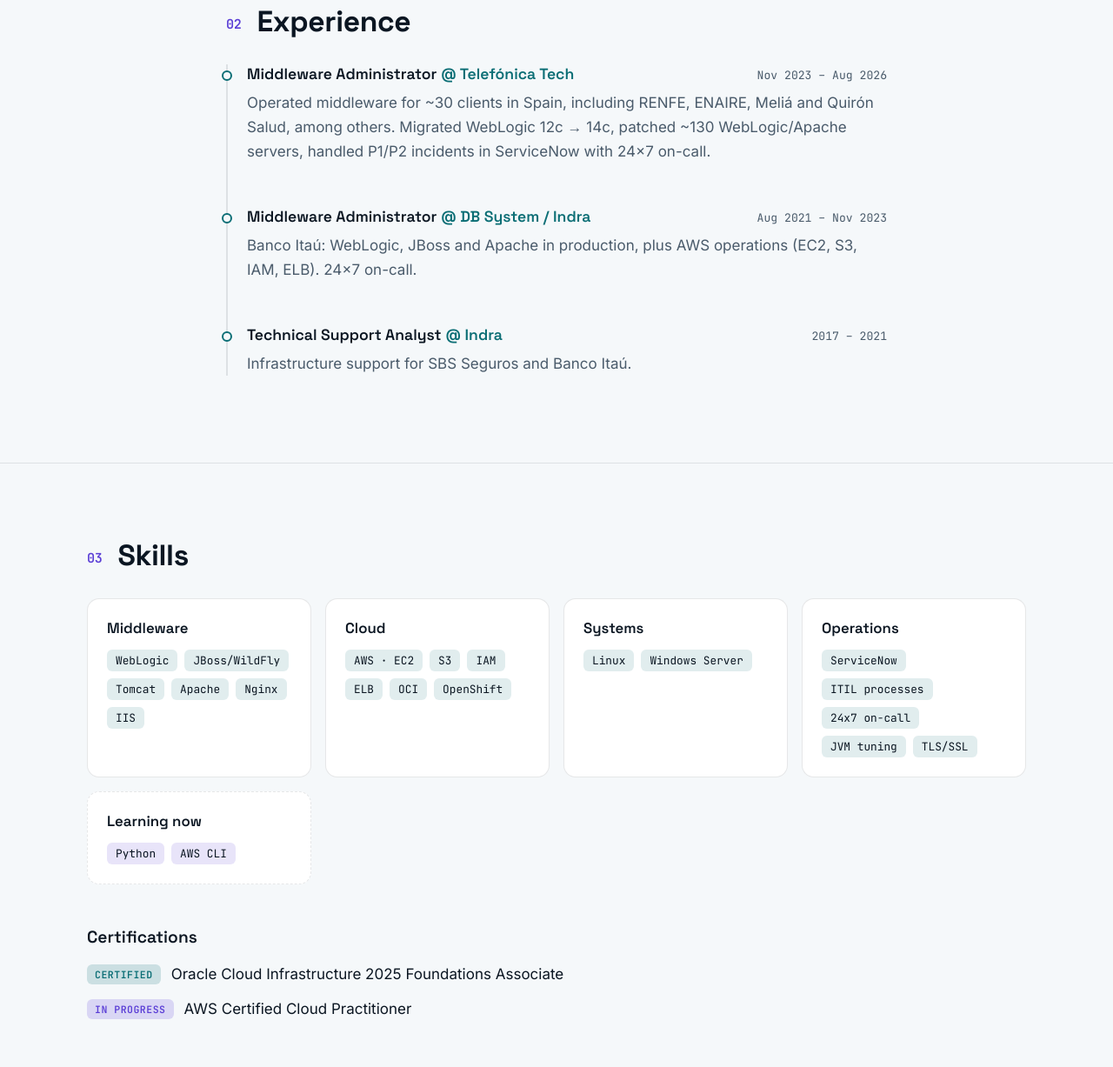
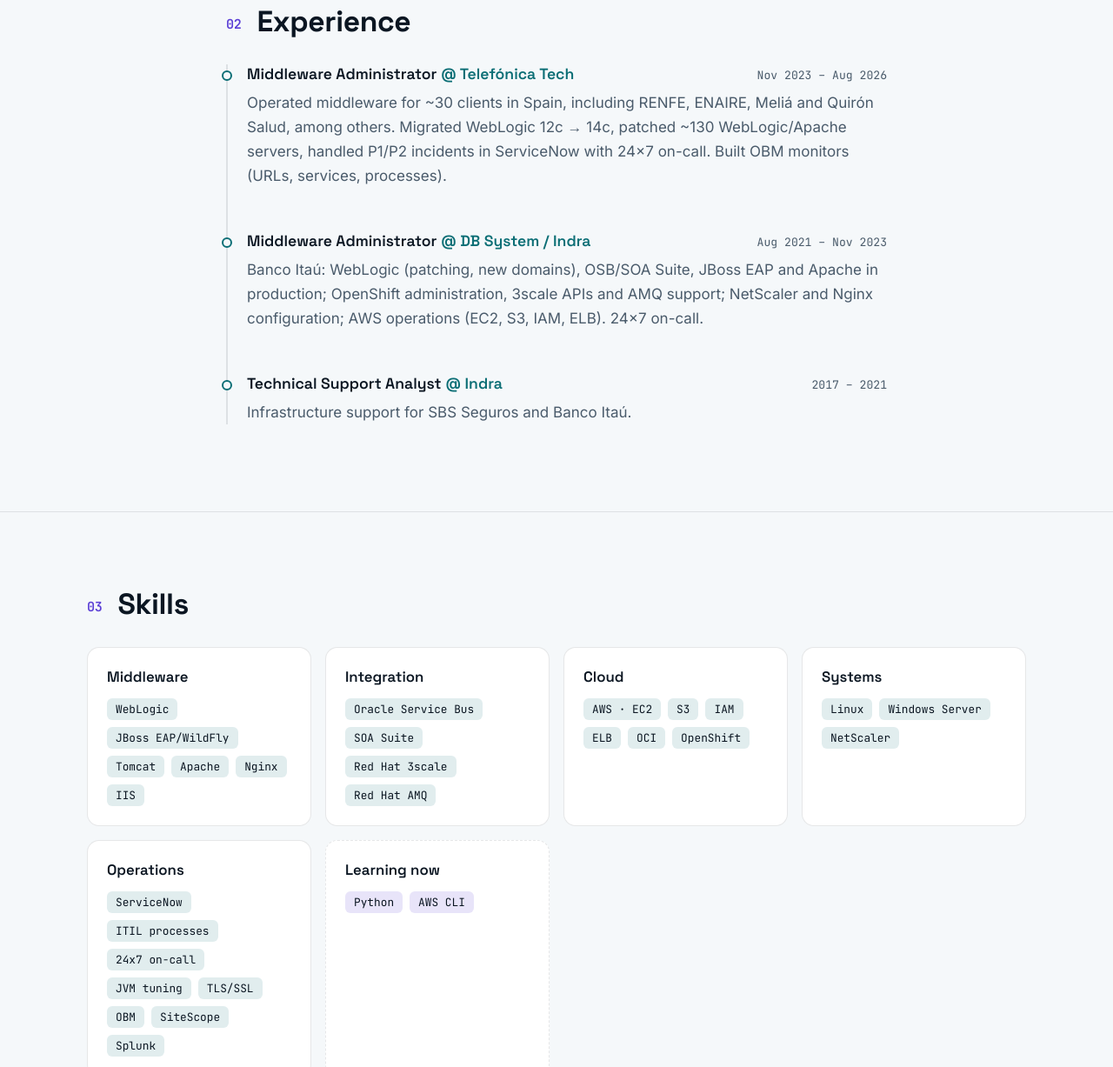
Before and after one commit to zebas404/sebastianavila.cloud, a plain HTML site: page index.html in a window 1280 px wide. Shown: the part 1466-2693 px from the top of the page at 87% size. Drawn offline with Linux system fonts and the light colour scheme.

Commit message:
Update experience and skills: integration (OSB, SOA, 3scale, AMQ), OpenShift, NetScaler, monitoring

```diff
--- a/index.html
+++ b/index.html
@@ -99,14 +99,14 @@
               <h3>Middleware Administrator <span class="at">@ Telefónica Tech</span></h3>
               <p class="job__date">Nov 2023 – Aug 2026</p>
             </div>
-            <p>Operated middleware for ~30 clients in Spain, including RENFE, ENAIRE, Meliá and Quirón Salud, among others. Migrated WebLogic 12c → 14c, patched ~130 WebLogic/Apache servers, handled P1/P2 incidents in ServiceNow with 24x7 on-call.</p>
+            <p>Operated middleware for ~30 clients in Spain, including RENFE, ENAIRE, Meliá and Quirón Salud, among others. Migrated WebLogic 12c → 14c, patched ~130 WebLogic/Apache servers, handled P1/P2 incidents in ServiceNow with 24x7 on-call. Built OBM monitors (URLs, services, processes).</p>
           </li>
           <li class="job">
             <div class="job__head">
               <h3>Middleware Administrator <span class="at">@ DB System / Indra</span></h3>
               <p class="job__date">Aug 2021 – Nov 2023</p>
             </div>
-            <p>Banco Itaú: WebLogic, JBoss and Apache in production, plus AWS operations (EC2, S3, IAM, ELB). 24x7 on-call.</p>
+            <p>Banco Itaú: WebLogic (patching, new domains), OSB/SOA Suite, JBoss EAP and Apache in production; OpenShift administration, 3scale APIs and AMQ support; NetScaler and Nginx configuration; AWS operations (EC2, S3, IAM, ELB). 24x7 on-call.</p>
           </li>
           <li class="job">
             <div class="job__head">
@@ -126,7 +126,11 @@
         <div class="grid">
           <div class="card">
             <h3>Middleware</h3>
-            <ul class="tags"><li>WebLogic</li><li>JBoss/WildFly</li><li>Tomcat</li><li>Apache</li><li>Nginx</li><li>IIS</li></ul>
+            <ul class="tags"><li>WebLogic</li><li>JBoss EAP/WildFly</li><li>Tomcat</li><li>Apache</li><li>Nginx</li><li>IIS</li></ul>
+          </div>
+          <div class="card">
+            <h3>Integration</h3>
+            <ul class="tags"><li>Oracle Service Bus</li><li>SOA Suite</li><li>Red Hat 3scale</li><li>Red Hat AMQ</li></ul>
           </div>
           <div class="card">
             <h3>Cloud</h3>
@@ -134,11 +138,11 @@
           </div>
           <div class="card">
             <h3>Systems</h3>
-            <ul class="tags"><li>Linux</li><li>Windows Server</li></ul>
+            <ul class="tags"><li>Linux</li><li>Windows Server</li><li>NetScaler</li></ul>
           </div>
           <div class="card">
             <h3>Operations</h3>
-            <ul class="tags"><li>ServiceNow</li><li>ITIL processes</li><li>24x7 on-call</li><li>JVM tuning</li><li>TLS/SSL</li></ul>
+            <ul class="tags"><li>ServiceNow</li><li>ITIL processes</li><li>24x7 on-call</li><li>JVM tuning</li><li>TLS/SSL</li><li>OBM</li><li>SiteScope</li><li>Splunk</li></ul>
           </div>
           <div class="card card--learning">
             <h3>Learning now</h3>
```
